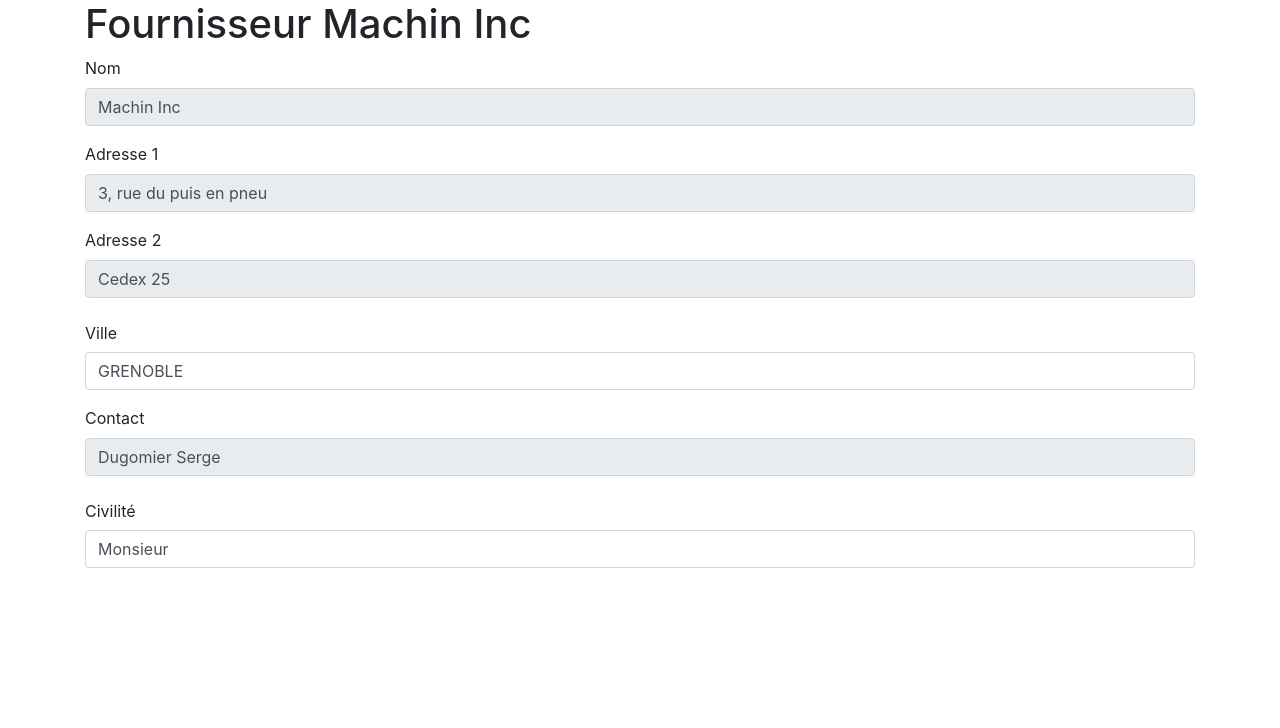
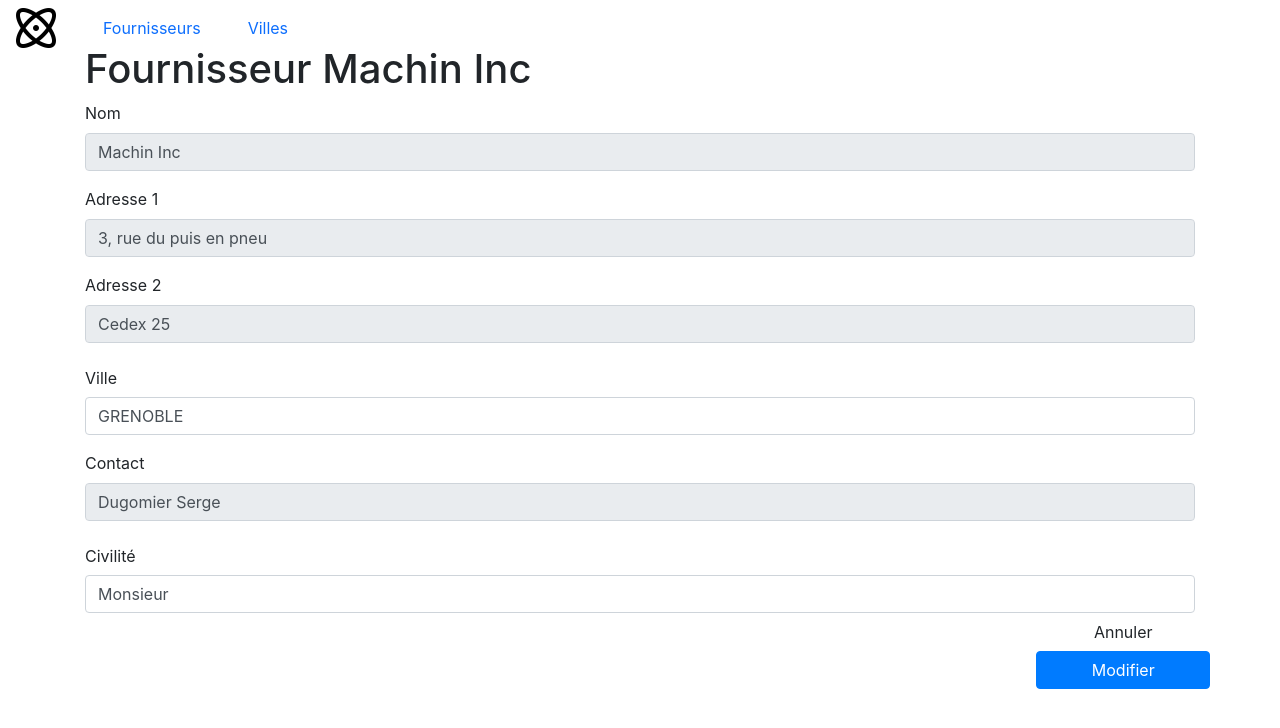
Before and after one commit to Aestheria/tp_dyna_web_site, a PHP site: page /supplier.php?id=1 in a window 1280 px wide. Shown: the top 728 px of the page. Run offline with PHP 8.4, Linux system fonts and the light colour scheme; data comes from the database, SQL or seed files in the repository; data that the repository does not hold is empty; some libraries are stand-ins or nearby versions.

Commit message:
Ajout menu

```diff
--- a/css/style.css
+++ b/css/style.css
@@ -1,4 +1,31 @@
+/*Curseur main*/
 .clickable-row {
     cursor: pointer;
 }
-/*Curseur main*/
+
+/* Style de la nav */
+.nav {
+    height: 45px;
+}
+
+/* Style des items du menu */
+.nav-item {
+    margin-right: 15px; /* Espace entre les items */
+    display: flex;
+    align-items: center;
+    justify-content: center;
+}
+
+/* Style des liens */
+.nav-link {
+    display: flex; /* Utiliser flexbox pour aligner les items */
+    align-items: center; /* Centrer verticalement les items */
+    padding: 0; /* Enlever le padding des liens */
+}
+
+/* Style du logo */
+#logo {
+    max-height: 40px; /* Limiter la hauteur du logo */
+    width: auto;
+    margin: auto;
+}
--- a/include/fonction.php
+++ b/include/fonction.php
@@ -39,3 +39,9 @@ die();
 $retour .= "</select>";
 return $retour;
 }
+
+//Fonction menu actif
+function menuActif($menu) {
+    $ecran = basename($_SERVER['SCRIPT_FILENAME'], ".php");
+    return ($ecran === $menu) ? 'active' : '';
+}
--- /dev/null
+++ b/include/menu.php
@@ -0,0 +1,16 @@
+<?php
+require_once('../include/fonction.php');
+?>
+<nav>
+  <ul class="nav nav-pills">
+    <li class="nav-item <?php echo menuActif('index'); ?>">
+      <a class="nav-link" href="../public/index.php"><img src="../img/logo.png" id="logo" alt="Logo"></a>
+    </li>
+    <li class="nav-item <?php echo menuActif('suppliers'); ?>">
+      <a class="nav-link" href="../public/suppliers.php">Fournisseurs</a>
+    </li>
+    <li class="nav-item <?php echo menuActif('villes'); ?>">
+      <a class="nav-link" href="../public/villes.php">Villes</a>
+    </li>
+  </ul>
+</nav>
--- a/public/supplier.php
+++ b/public/supplier.php
@@ -1,5 +1,6 @@
 <?php
 require_once('../include/connexion.php');
+require_once('../include/fonction.php');
 require_once('../include/fonction.php');
 
 // Récupération de l'ID du supplier depuis les paramètres de l'URL, avec une valeur par défaut de 0
@@ -32,16 +33,19 @@ $requete->execute(array($id));
     <head>
         <meta charset="utf-8">
         <meta name="viewport" content="width=device-width, initial-scale=1.0">
- <title>fournisseur <?php echo $fournisseur['nom']; ?></title>
- <link href="css/bootstrap.css" rel="stylesheet">
- <link href="css/style.css" rel="stylesheet">
+        <title>Fiche Fournisseur <?php echo $fournisseur['nom']; ?></title>
+        <link href="../css/bootstrap.css" rel="stylesheet">
+        <link href="../css/style.css" rel="stylesheet">
         <link href="https://stackpath.bootstrapcdn.com/bootstrap/4.1.3/css/bootstrap.min.css" rel="stylesheet">
     </head>
     <body>
+        <?php
+            include('../include/menu.php');
+        ?>
         <div class="container">
         <!-- Affichage des informations sur la page -->
         <h1>Fournisseur <?php echo $fournisseur['nom']; ?></h1>
- <form>
+        <form method="post">
                     <div class="mb-3">
                         <label for="nom">Nom</label>
                         <input type="text" class="form-control" id="nom" name="nom" value="<?php echo htmlspecialchars($fournisseur['nom']); ?>" readonly>
@@ -70,6 +74,13 @@ $requete->execute(array($id));
                         <div class="col-sm-13">
                         <?php echo selectCivilite('civilite', $fournisseur['civilite']); ?>
                         </div>
+
+                        <div class="form-group row float-right">
+                        <input type="submit" class="btn btn-default" name="Annuler"
+                        value="Annuler">
+                        <input type="submit" class="btn btn-primary" name="Modifier"
+                        value="Modifier">
+                        </div>
                 </form>
             </div>
         <script src="https://code.jquery.com/jquery-3.3.1.slim.min.js"></script>
--- a/public/suppliers.php
+++ b/public/suppliers.php
@@ -7,11 +7,14 @@
         <link href="../css/style.css" rel="stylesheet">
     </head>
     <body>
+        <?php
+            include('../include/menu.php');
+        ?>
         <div class="container">
             <h1>Les fournisseurs</h1>
 <?php
 include("../include/connexion.php");
-
+require_once('../include/fonction.php');
 /**
  * Page qui affiche la liste de tous les fournisseurs
  */
--- a/public/villes.php
+++ b/public/villes.php
@@ -7,10 +7,14 @@
         <link href="../css/style.css" rel="stylesheet">
     </head>
     <body>
+    <?php
+        include("../include/menu.php");
+    ?>
         <div class="container">
             <h1>Les villes</h1>
     <?php
     include("../include/connexion.php");
+    require_once('../include/fonction.php');
 
     /**
      * Page qui affiche la liste de toutes les villes
```
Also changed, not shown: public/index.php (+8 -1 lines), public/ville.php (+6 -2 lines), img/arcadia_logo.jpg (added), img/logo.png (added). Lines whose indentation alone changed are shown as unchanged.
